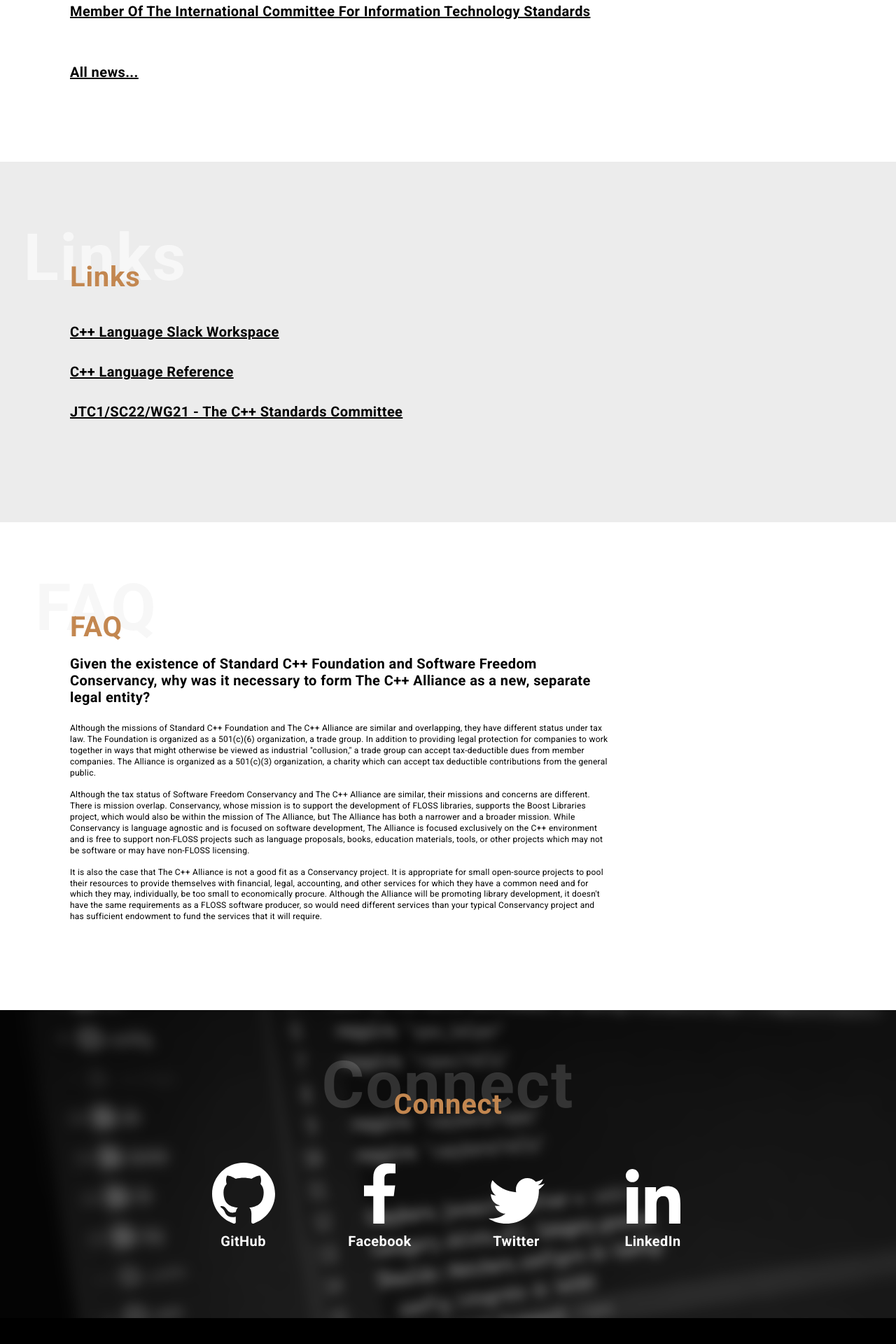
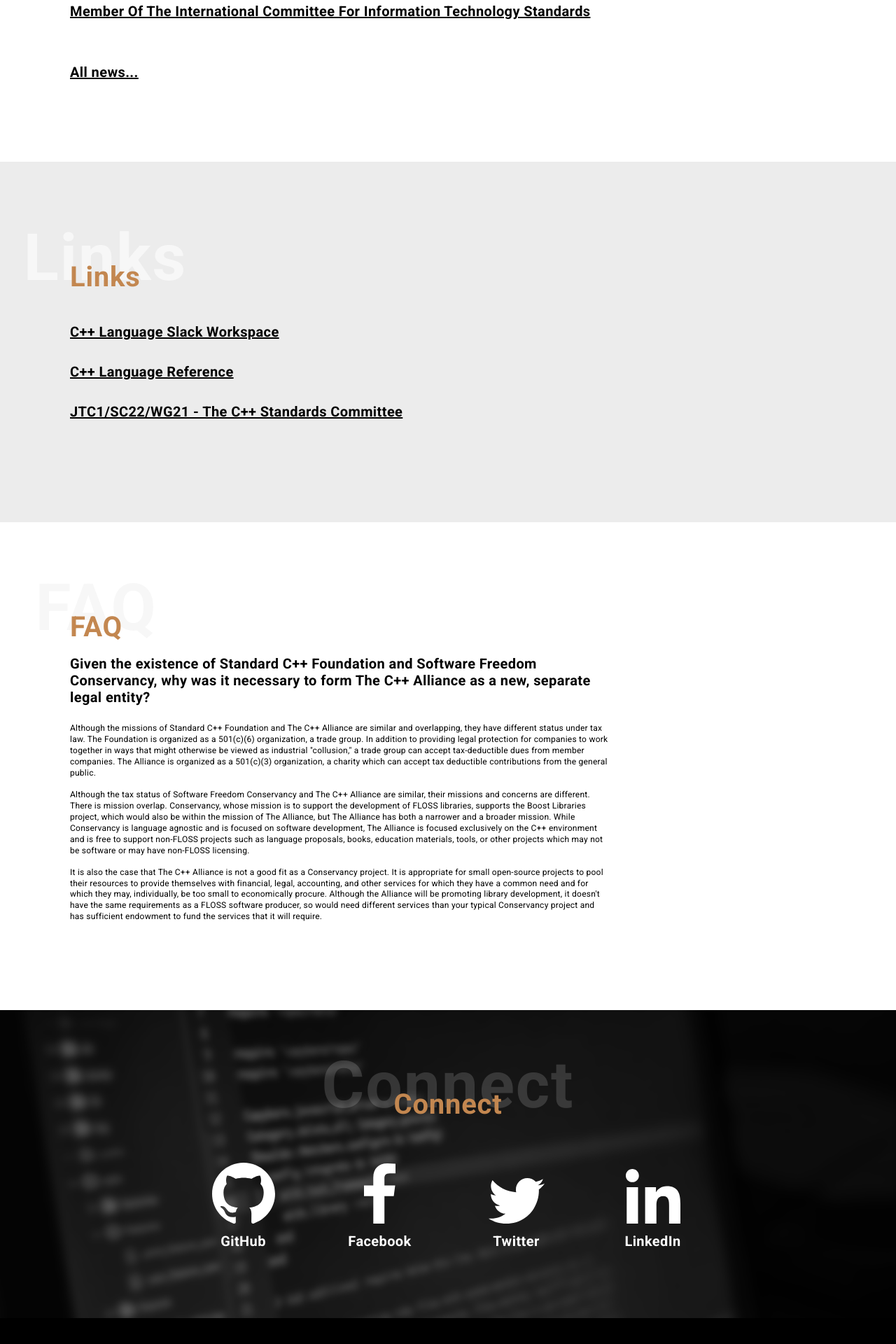
Before and after one commit to AlchemyInteractive/cpp-alliance, a Jekyll site: the page built from index.html, in a window 1280 px wide. Shown: the part 4480-6400 px from the top of the page at 70% size. Built offline with Jekyll 4.4.1, drawn with Linux system fonts in a browser that asks for light colours.

Commit message:
fixes hero and contact background images for mobile

```diff
--- a/_includes/contact.html
+++ b/_includes/contact.html
@@ -1,5 +1,5 @@
 <!-- Connect with us section-->
-<section class="section contact" id="contact" style="background: url('{{ site.baseurl }}/images/contact-bg.png')">
+<section class="section contact" id="contact">
   <div class='section-title'>
     <h2 class='header text-xl'>Connect</h2>
     <h2 class='header-shadow'>Connect</h2>
--- a/_includes/top-title.html
+++ b/_includes/top-title.html
@@ -1,4 +1,4 @@
-<section class='hero' style='background-image: url({{ site.baseurl }}/images/homepage-hero-bg.png)'>
+<section class='hero'>
   <div class='titles'>
     <h1 class='text-xxl main-header'>{{ include.header }}</h1>
     <h2 class='text-xl sub-header'>{{ include.subheader }}</h2>
--- a/_sass/modules/footer.scss
+++ b/_sass/modules/footer.scss
@@ -41,9 +41,12 @@
 .section.contact {
   padding: 55px $spacing--l 55px;
   text-align: center;
-  background: url('/images/contact-bg.png') no-repeat center/cover;
+  background: url('/cpp-alliance/images/contact-bg-mobile.png') no-repeat center/cover;
+  /* background: url('images/contact-bg-mobile.png') no-repeat center/cover; */ /* will need to update for prod */
 
   @include breakpoint($desktop-small) {
+    background: url('/cpp-alliance/images/contact-bg.png') no-repeat center/cover;
+    /*background: url('/images/contact-bg.png') no-repeat center/cover;*/ /* will need to update for prod */
     padding: 115px 100px 100px;
   }
 
--- a/_sass/modules/hero.scss
+++ b/_sass/modules/hero.scss
@@ -1,11 +1,14 @@
 .hero {
   height: calc(100vh);
   width: 100vw;
-  background: url('/images/homepage-hero-bg.png') no-repeat center/cover;
+  background: url('/cpp-alliance/images/hero-bg-mobile.png') no-repeat center/cover;
+  /*background: url('/images/hero-bg-mobile.png') no-repeat center/cover;*/ /* will need to update for prod */
   position: relative;
 
   @include breakpoint($desktop-small) {
     height: 670px;
+    background: url('/cpp-alliance/images/hero-bg.png') no-repeat center/cover;
+    /*background: url('/images/hero-bg.png') no-repeat center/cover;*/ /* will need to update for prod */
   }
 
   @include breakpoint($desktop-large) {
```
Also changed, not shown: images/contact-bg-mobile.png (added), images/hero-bg-mobile.png (added), images/hero-bg.png (renamed from images/homepage-hero-bg.png).
